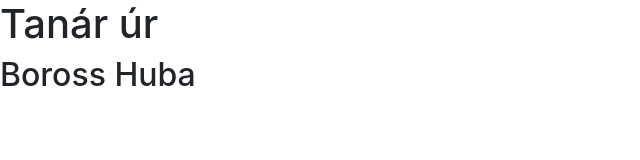
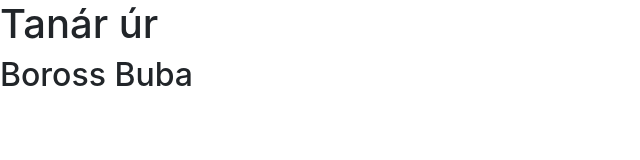
Before and after one commit to IsaacGilgames/10A_1, a plain HTML site: page index.html in a window 1280 px wide. Shown: the full height of the page, 0-640 px from the left. Drawn offline with Linux system fonts and the light colour scheme.

Commit message:
Update index.html

```diff
--- a/index.html
+++ b/index.html
@@ -13,7 +13,7 @@
 <body>
     <div>
         <h1>Tanár úr</h1>
-        <h2>Boross Huba</h2>
+        <h2>Boross Buba</h2>
     </div>
 </body>
 </html>
```
